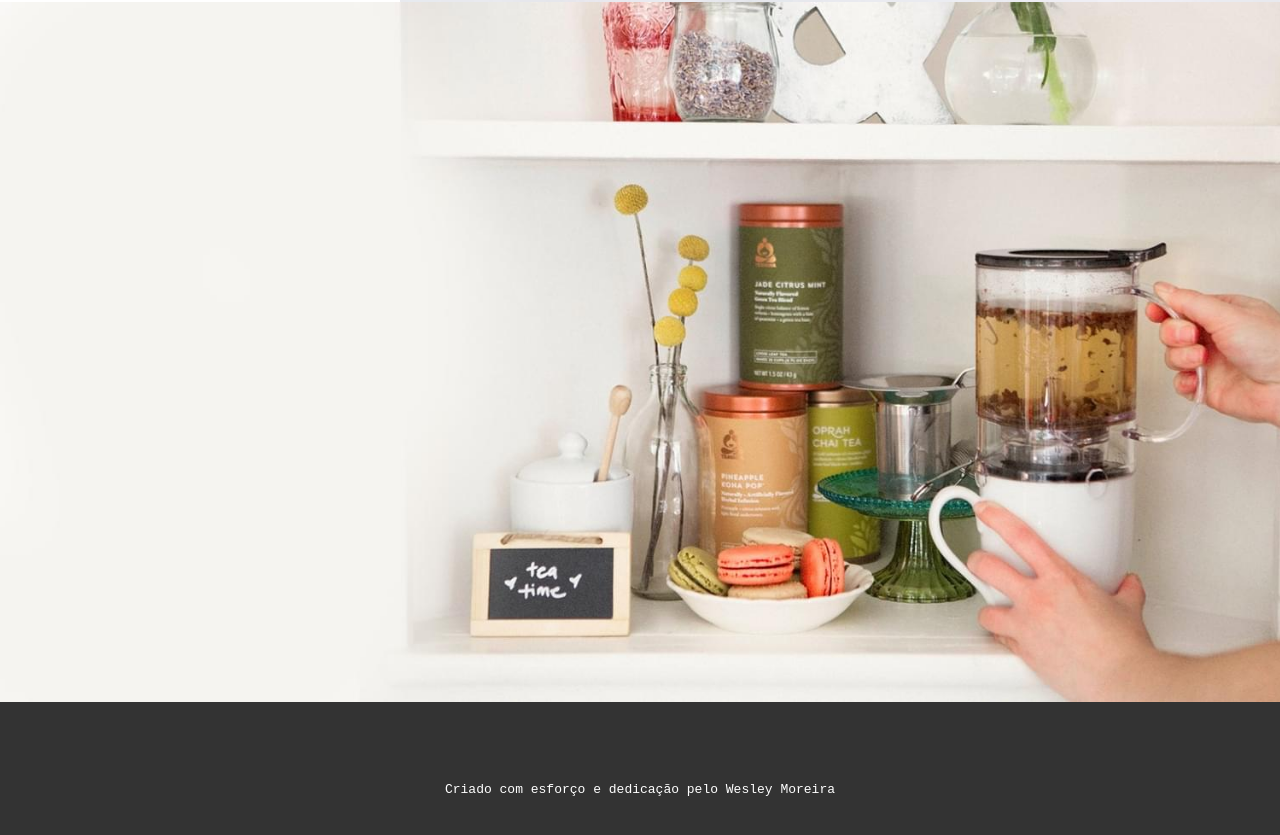
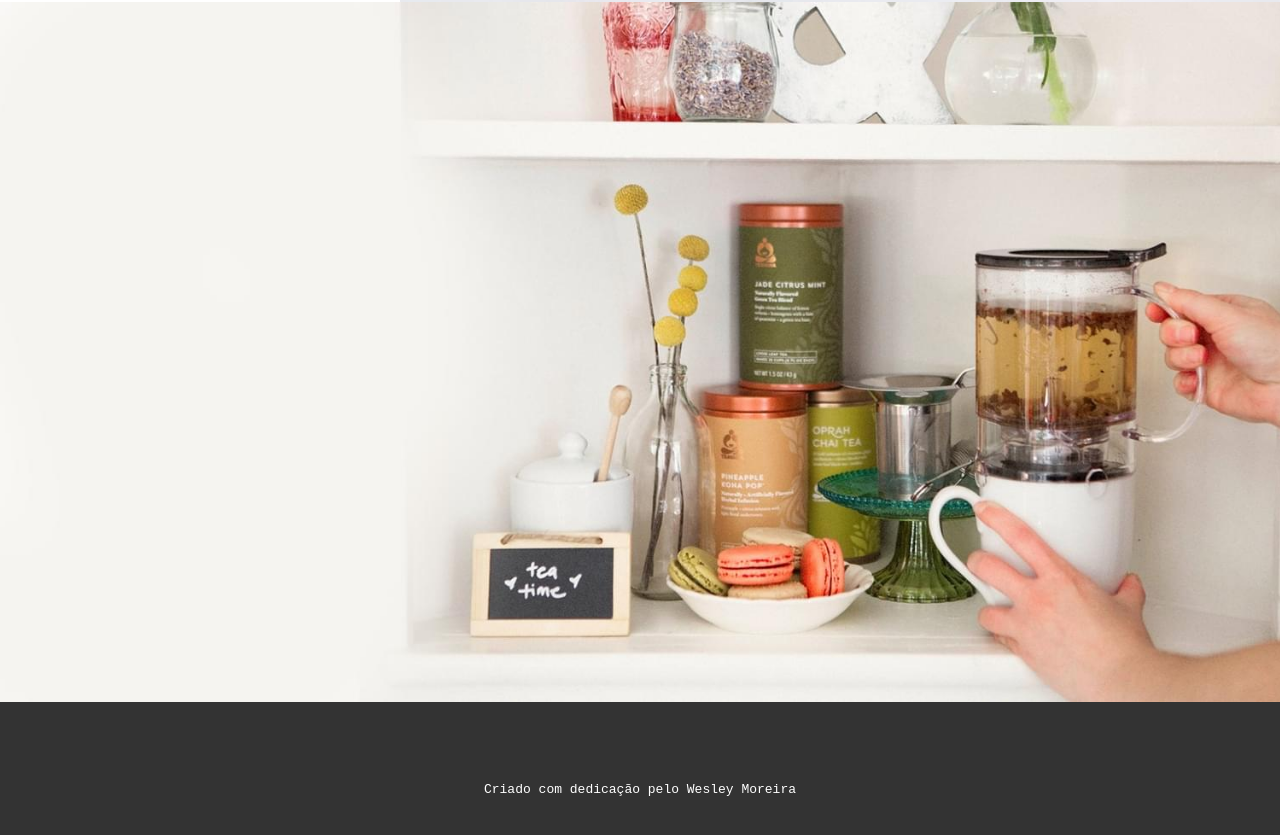
Before and after one commit to wesley23matheus/starbucks, a plain HTML site: page home.html in a window 1280 px wide. Shown: the part 3679-4514 px from the top of the page. Drawn offline with Linux system fonts and the light colour scheme.

Commit message:
alterando meu footer

```diff
--- a/home.html
+++ b/home.html
@@ -88,7 +88,7 @@
     </scetion>
     <section class="area5"></section>
     <footer>
-        Criado com esforço e dedicação pelo Wesley Moreira
+        Criado com  dedicação pelo Wesley Moreira
     </footer>
 
 
```
